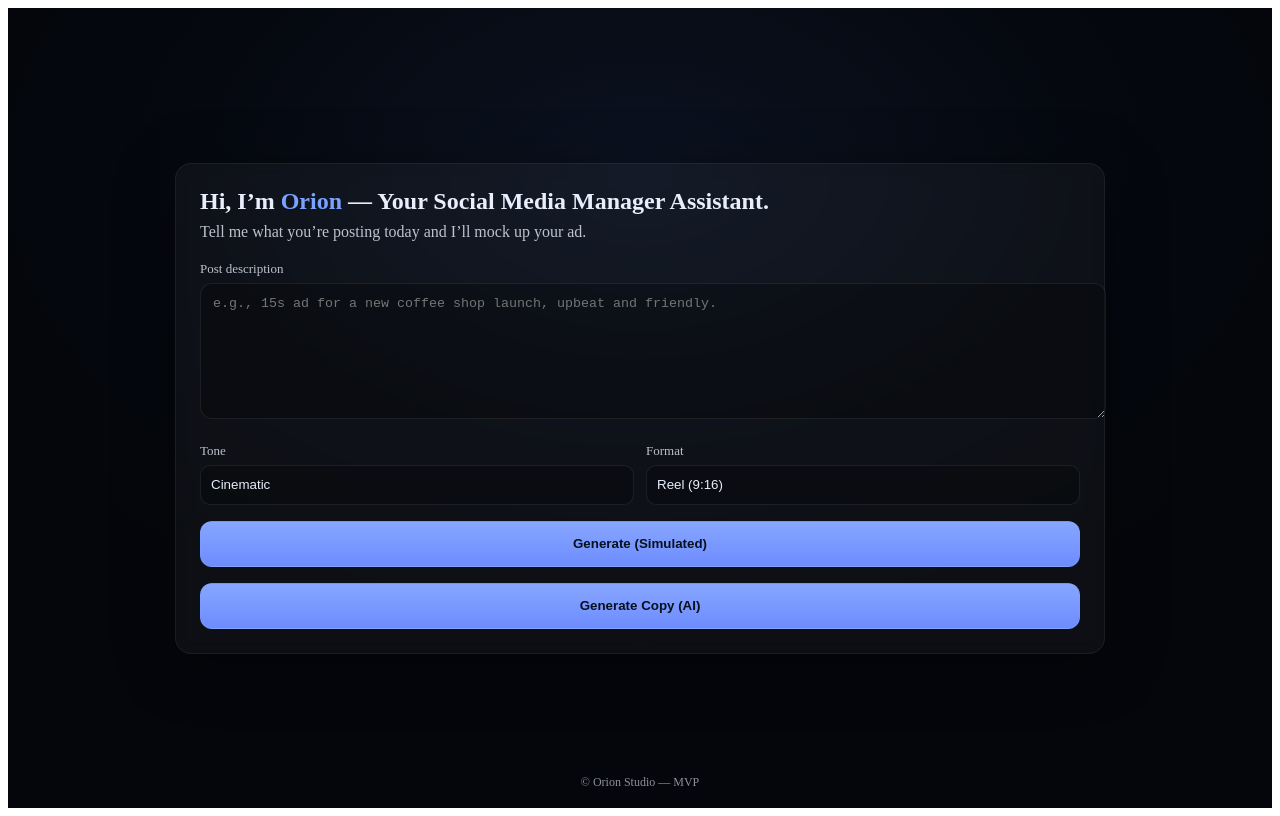
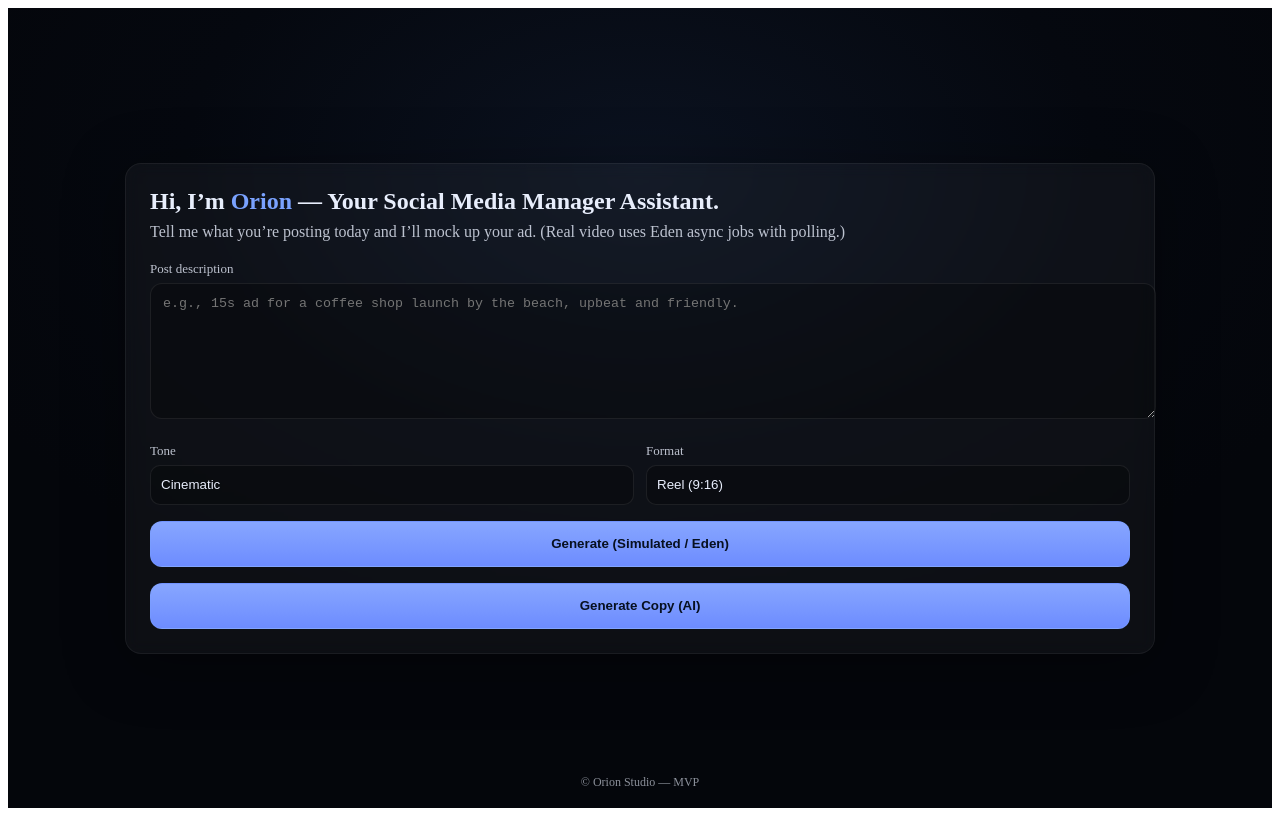
Before and after one commit to flowsonline/studioai, a Next.js app: page / in a window 1280 px wide. Built offline with nearby package versions, Linux system fonts and the light colour scheme.

Commit message:
Update index.tsx

```diff
--- a/pages/index.tsx
+++ b/pages/index.tsx
@@ -1,53 +1,65 @@
 // pages/index.tsx
-import React, { useState } from "react";
+import React, { useEffect, useState } from "react";
 
-/**
- * Orion Studio — MVP UI
- * Button 1: Generate (Simulated/Real) → POST /api/render → returns previewUrl
- * Button 2: Generate Copy (OpenAI) → POST /api/generate-copy → returns script/caption/hashtags
- */
+type RenderStatus = {
+  status?: "queued" | "processing" | "succeeded" | "failed" | string;
+  progress?: number;
+  url?: string | null;
+};
 
-const tones = [
-  "Cinematic",
-  "Bold",
-  "Energetic",
-  "Friendly",
-  "Elegant",
-  "Professional",
-] as const;
-
+const tones = ["Cinematic", "Bold", "Energetic", "Friendly", "Elegant", "Professional"] as const;
 const formats = ["Reel (9:16)", "Story (9:16)", "Square (1:1)", "Wide (16:9)"] as const;
 
 export default function Home() {
-  // Basic inputs
+  // basic inputs
   const [desc, setDesc] = useState("");
   const [tone, setTone] = useState<(typeof tones)[number]>("Cinematic");
   const [format, setFormat] = useState<(typeof formats)[number]>("Reel (9:16)");
 
-  // Render state
+  // status / result
   const [loading, setLoading] = useState(false);
-  const [resultUrl, setResultUrl] = useState<string | null>(null);
   const [error, setError] = useState<string | null>(null);
 
-  // Copy state
+  // copy results (OpenAI)
   const [copyLoading, setCopyLoading] = useState(false);
-  const [script, setScript] = useState("");
-  const [caption, setCaption] = useState("");
-  const [hashtags, setHashtags] = useState<string[]>([]);
+  const [copyJson, setCopyJson] = useState<any | null>(null);
 
+  // eden render (async job)
+  const [jobId, setJobId] = useState<string | null>(null);
+  const [renderStatus, setRenderStatus] = useState<RenderStatus | null>(null);
+
+  // ----- POLLING: Eden job status -----
+  useEffect(() => {
+    if (!jobId) return;
+    const iv = setInterval(async () => {
+      try {
+        const r = await fetch(`/api/status?jobId=${encodeURIComponent(jobId)}`);
+        const j = await r.json();
+        setRenderStatus(j);
+        if (j.status === "succeeded" || j.status === "failed") clearInterval(iv);
+      } catch (e: any) {
+        // stop polling if we get an error
+        clearInterval(iv);
+        setError(e?.message || "Status polling failed");
+      }
+    }, 900);
+    return () => clearInterval(iv);
+  }, [jobId]);
+
+  // ----- Generate video (Eden async or simulator via env flag) -----
   async function handleGenerate() {
+    setError(null);
+    setRenderStatus(null);
+    setJobId(null);
     setLoading(true);
-    setError(null);
-    setResultUrl(null);
-
     try {
       const res = await fetch("/api/render", {
         method: "POST",
         headers: { "Content-Type": "application/json" },
         body: JSON.stringify({
           prompt: desc,
-          tone,
-          format,
+          provider: "pika", // or "pikalabs", depends on your Eden plan
+          // you can include tone/format here if you want to guide the prompt
         }),
       });
 
@@ -57,7 +69,14 @@ export default function Home() {
       }
 
       const data = await res.json();
-      setResultUrl(data.previewUrl || null);
+      // If Eden returns a job, we poll. If simulator (or direct url) returns previewUrl, show it immediately.
+      if (data.jobId) {
+        setJobId(String(data.jobId));
+      } else if (data.previewUrl) {
+        setRenderStatus({ status: "succeeded", url: data.previewUrl });
+      } else {
+        setError("Eden did not return a jobId or URL.");
+      }
     } catch (e: any) {
       setError(e?.message || "Something went wrong");
     } finally {
@@ -65,26 +84,27 @@ export default function Home() {
     }
   }
 
+  // ----- Generate Copy (OpenAI) -----
   async function handleGenerateCopy() {
+    setError(null);
+    setCopyJson(null);
     setCopyLoading(true);
-    setError(null);
-
     try {
       const res = await fetch("/api/generate-copy", {
         method: "POST",
         headers: { "Content-Type": "application/json" },
         body: JSON.stringify({ prompt: desc }),
       });
+
       if (!res.ok) {
         const msg = await res.text();
-        throw new Error(msg || `Copy generation failed (${res.status})`);
+        throw new Error(msg || `Copy failed (${res.status})`);
       }
+
       const data = await res.json();
-      setScript(data.script || "");
-      setCaption(data.caption || "");
-      setHashtags(data.hashtags || []);
+      setCopyJson(data); // we expect { script, caption, hashtags } from your API
     } catch (e: any) {
-      setError(e?.message || "Copy failed");
+      setError(e?.message || "Copy generation failed");
     } finally {
       setCopyLoading(false);
     }
@@ -96,11 +116,13 @@ export default function Home() {
         <div style={styles.title}>
           Hi, I’m <span style={{ color: "#7aa2ff" }}>Orion</span> — Your Social Media Manager Assistant.
         </div>
-        <div style={styles.sub}>Tell me what you’re posting today and I’ll mock up your ad.</div>
+        <div style={styles.sub}>
+          Tell me what you’re posting today and I’ll mock up your ad. (Real video uses Eden async jobs with polling.)
+        </div>
 
         <label style={styles.label}>Post description</label>
         <textarea
-          placeholder="e.g., 15s ad for a new coffee shop launch, upbeat and friendly."
+          placeholder="e.g., 15s ad for a coffee shop launch by the beach, upbeat and friendly."
           style={styles.textarea}
           value={desc}
           onChange={(e) => setDesc(e.target.value)}
@@ -129,49 +151,64 @@ export default function Home() {
           </div>
         </div>
 
+        {/* Buttons */}
         <button
           onClick={handleGenerate}
           style={styles.button}
           disabled={loading || !desc.trim()}
-          title={!desc.trim() ? "Add a short description first" : "Generate"}
+          title={!desc.trim() ? "Add a short description first" : "Generate with Eden (or simulator based on env)"}
         >
-          {loading ? "Generating…" : "Generate (Simulated)"}
+          {loading ? "Generating…" : "Generate (Simulated / Eden)"}
         </button>
 
         <button
           onClick={handleGenerateCopy}
           style={styles.button}
           disabled={copyLoading || !desc.trim()}
-          title={!desc.trim() ? "Add a short description first" : "Generate Copy (AI)"}
+          title={!desc.trim() ? "Add a short description first" : "Generate AI copy (OpenAI)"}
         >
           {copyLoading ? "Generating Copy…" : "Generate Copy (AI)"}
         </button>
 
-        {error && <div style={styles.error}>⚠️ {JSON.stringify(error)}</div>}
-
-        {resultUrl && (
-          <div style={styles.resultBox}>
-            <div style={styles.resultTitle}>Preview</div>
-            <div style={styles.resultHint}>Your generated asset link:</div>
-            <a href={resultUrl} style={styles.link} target="_blank" rel="noreferrer">
-              {resultUrl}
-            </a>
+        {/* Error box */}
+        {error && (
+          <div style={styles.error}>
+            ⚠️ <code>{JSON.stringify({ error })}</code>
           </div>
         )}
 
-        {(script || caption || hashtags.length > 0) && (
+        {/* Render status / link */}
+        {renderStatus && (
+          <div style={styles.resultBox}>
+            <div style={styles.resultTitle}>Render Status</div>
+            <div style={styles.resultHint}>
+              {renderStatus.status} {renderStatus.progress != null ? `— ${renderStatus.progress}%` : ""}
+            </div>
+            {renderStatus.url && (
+              <div>
+                <a href={renderStatus.url} style={styles.link} target="_blank" rel="noreferrer">
+                  Open Video
+                </a>
+              </div>
+            )}
+          </div>
+        )}
+
+        {/* Copy JSON pretty print */}
+        {copyJson && (
           <div style={styles.resultBox}>
             <div style={styles.resultTitle}>AI Script</div>
             <pre style={{ whiteSpace: "pre-wrap", margin: 0 }}>
 {`{
-  "script": ${JSON.stringify(script)},
-  "caption": ${JSON.stringify(caption)},
-  "hashtags": ${JSON.stringify(hashtags, null, 2)}
+  "script": ${JSON.stringify(copyJson.script ?? "")},
+  "caption": ${JSON.stringify(copyJson.caption ?? "")},
+  "hashtags": ${JSON.stringify(copyJson.hashtags ?? [])}
 }`}
             </pre>
           </div>
         )}
       </div>
+
       <footer style={styles.footer}>© Orion Studio — MVP</footer>
     </main>
   );
@@ -190,7 +227,7 @@ const styles: Record<string, React.CSSProperties> = {
   },
   card: {
     width: "100%",
-    maxWidth: 880,
+    maxWidth: 980,
     background: "rgba(255,255,255,0.04)",
     border: "1px solid rgba(255,255,255,0.06)",
     borderRadius: 16,
```
